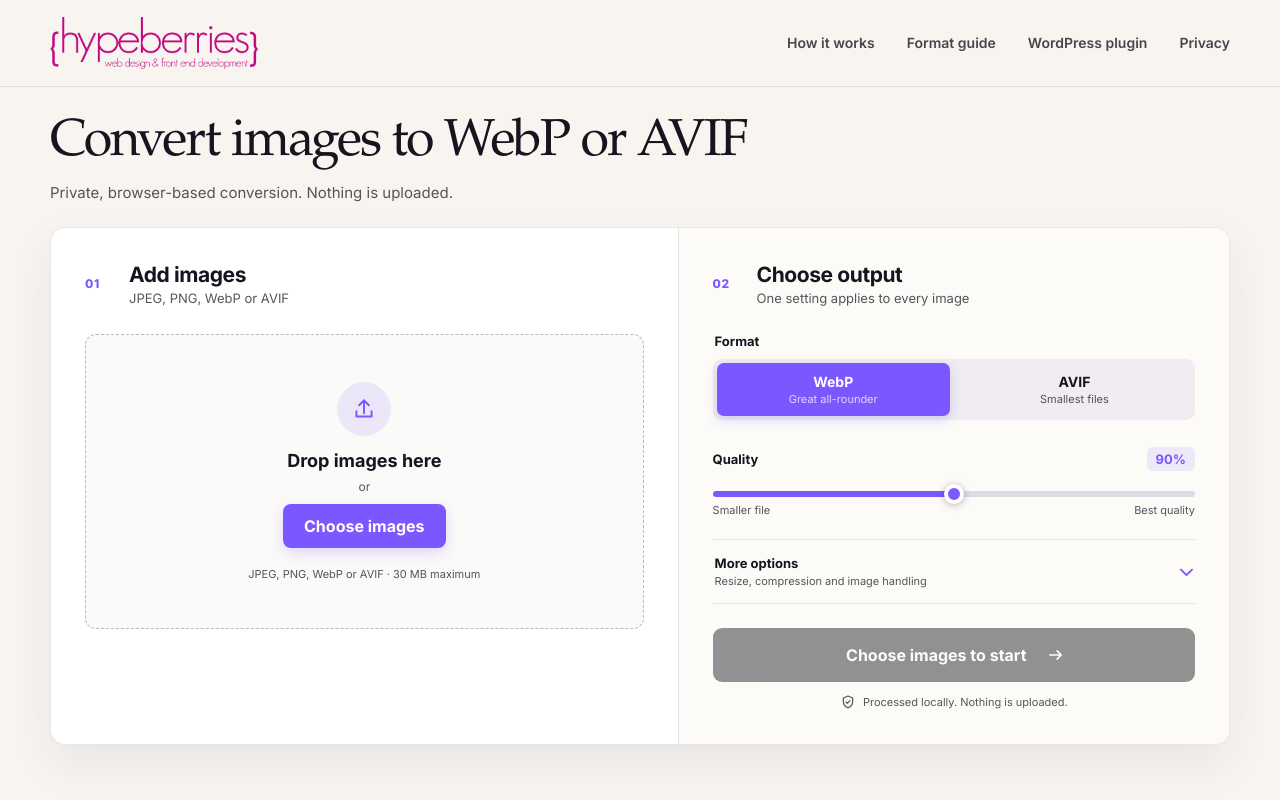
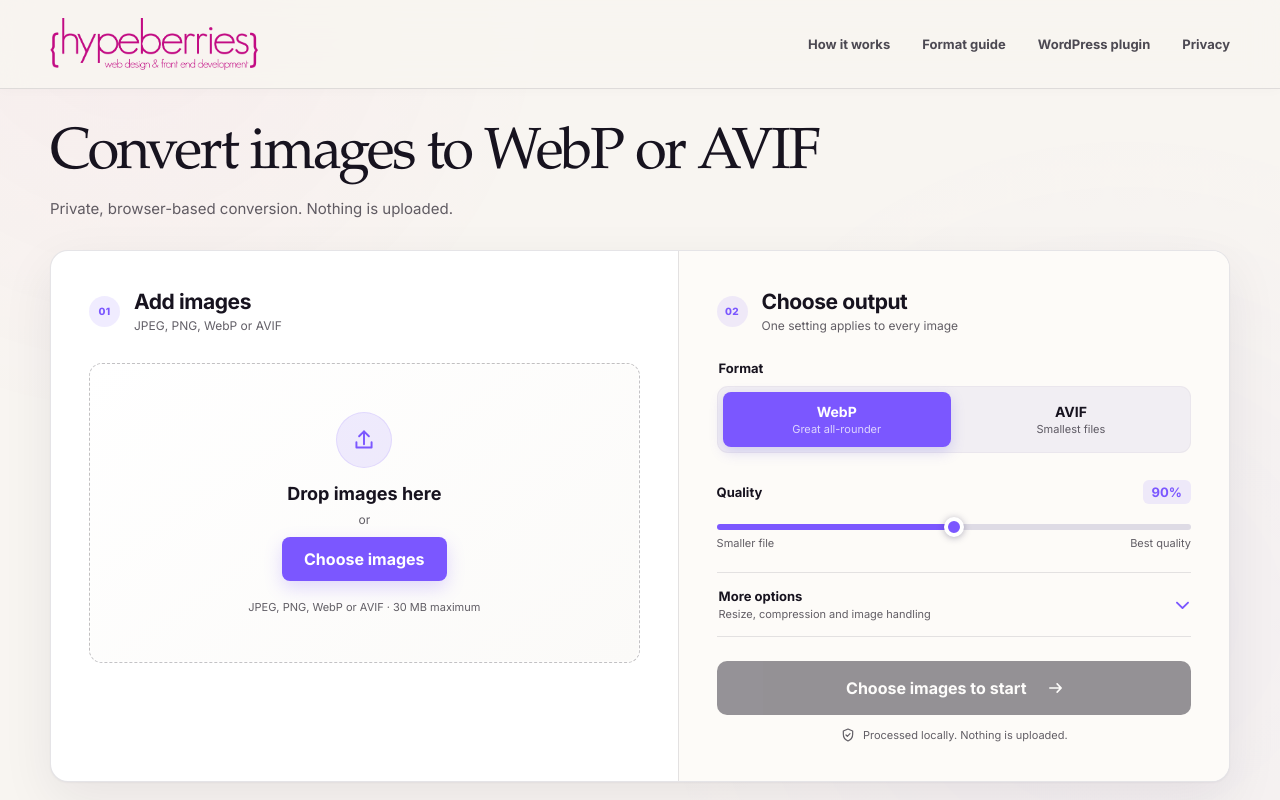
Before and after one commit to hypeberries/image-converter, a website built with Vite: page index.html in a window 1280 px wide. Shown: the top 800 px of the page. Built offline with nearby package versions, Linux system fonts and the light colour scheme.

Commit message:
Refine visual hierarchy and interaction polish

```diff
--- a/src/styles.css
+++ b/src/styles.css
@@ -5,15 +5,17 @@
   font-synthesis: none;
   text-rendering: optimizeLegibility;
   --ink: #17131f;
-  --muted: rgba(23, 19, 31, 0.72);
+  --muted: rgba(23, 19, 31, 0.68);
   --paper: #fff;
-  --line: rgba(28, 18, 48, 0.10);
-  --soft: rgba(235, 230, 240, 0.7);
+  --paper-warm: #fdfbf8;
+  --line: rgba(28, 18, 48, 0.115);
+  --soft: rgba(235, 230, 240, 0.62);
   --accent: #7b57ff;
   --accent-dark: #6843ec;
+  --accent-soft: rgba(123, 87, 255, 0.11);
   --success: #287456;
   --danger: #b64a45;
-  --shadow: 0 18px 44px rgba(28, 18, 48, 0.07);
+  --shadow: 0 1px 2px rgba(28, 18, 48, 0.04), 0 18px 52px rgba(28, 18, 48, 0.075);
 }
 
 * { box-sizing: border-box; }
@@ -25,53 +27,61 @@ body {
   margin: 0;
   min-width: 320px;
   min-height: 100vh;
-  background: #f8f5f1;
+  overflow-x: hidden;
+  background:
+    radial-gradient(circle at 10% 0%, rgba(207, 8, 126, 0.035), transparent 27rem),
+    radial-gradient(circle at 88% 18%, rgba(123, 87, 255, 0.045), transparent 31rem),
+    #f8f5f1;
 }
 
 button, input, select { font: inherit; }
 button, select, input[type="range"], input[type="checkbox"], input[type="radio"] { cursor: pointer; }
 button:disabled, input:disabled { cursor: not-allowed; }
-button:focus-visible, input:focus-visible, select:focus-visible, summary:focus-visible { outline: 3px solid rgba(99, 91, 223, 0.28); outline-offset: 2px; }
+button:focus-visible, input:focus-visible, select:focus-visible, summary:focus-visible, a:focus-visible { outline: 3px solid rgba(123, 87, 255, 0.28); outline-offset: 3px; }
 
 .site-header {
   position: sticky;
   top: 0;
   z-index: 10;
   border-bottom: 1px solid var(--line);
-  background: rgba(248, 245, 241, 0.96);
-  backdrop-filter: blur(10px);
+  background: rgba(248, 245, 241, 0.88);
+  box-shadow: 0 1px 12px rgba(28, 18, 48, 0.025);
+  backdrop-filter: blur(16px) saturate(140%);
 }
 
-.header-inner { width: min(1180px, calc(100% - 48px)); margin: 0 auto; padding: 17px 0; display: flex; align-items: center; justify-content: space-between; gap: 32px; }
+.header-inner { width: min(1180px, calc(100% - 48px)); margin: 0 auto; padding: 18px 0; display: flex; align-items: center; justify-content: space-between; gap: 32px; }
 .brand { display: inline-flex; align-items: center; color: var(--ink); text-decoration: none; }
 .brand img { display: block; width: 208px; height: auto; }
 .site-header nav { display: flex; align-items: center; gap: 32px; }
-.site-header nav a { color: rgba(23, 19, 31, 0.78); text-decoration: none; font-size: 14px; font-weight: 600; transition: color .18s; }
+.site-header nav a { position: relative; padding: 7px 0; color: rgba(23, 19, 31, 0.76); text-decoration: none; font-size: 13px; font-weight: 650; transition: color .2s; }
+.site-header nav a::after { position: absolute; right: 0; bottom: 1px; left: 0; height: 1px; content: ""; background: var(--accent); transform: scaleX(0); transform-origin: right; transition: transform .24s ease; }
+.site-header nav a:hover::after, .site-header nav a:focus-visible::after { transform: scaleX(1); transform-origin: left; }
 .site-header nav a:hover { color: var(--accent); }
 
 main { width: min(1180px, calc(100% - 56px)); margin: 0 auto; }
 
-.hero { max-width: 760px; padding: 30px 0 22px; }
-.hero h1 { margin: 0; font-family: "Iowan Old Style", "Palatino Linotype", "Book Antiqua", Palatino, "Times New Roman", serif; font-size: clamp(38px, 4.2vw, 52px); line-height: 1; letter-spacing: -.035em; font-weight: 400; }
-.hero > p { max-width: 700px; margin: 12px 0 0; color: var(--muted); font-size: 15px; line-height: 1.6; }
+.hero { max-width: 880px; padding: 38px 0 28px; }
+.hero h1 { margin: 0; font-family: "Iowan Old Style", "Palatino Linotype", "Book Antiqua", Palatino, "Times New Roman", serif; font-size: clamp(42px, 4.6vw, 58px); line-height: .98; letter-spacing: -.04em; font-weight: 400; text-wrap: balance; }
+.hero > p { max-width: 700px; margin: 14px 0 0; color: var(--muted); font-size: 15px; line-height: 1.65; }
 
-.workspace { display: grid; grid-template-columns: minmax(0, 1fr) minmax(420px, .88fr); background: var(--paper); border: 1px solid var(--line); border-radius: 15px; box-shadow: var(--shadow); overflow: hidden; }
-.panel { padding: 34px; }
-.options-panel { border-left: 1px solid var(--line); background: #fcfbf8; }
+.workspace { display: grid; grid-template-columns: minmax(0, 1fr) minmax(420px, .88fr); background: var(--paper); border: 1px solid var(--line); border-radius: 18px; box-shadow: var(--shadow); overflow: hidden; }
+.panel { padding: 38px; }
+.options-panel { border-left: 1px solid var(--line); background: var(--paper-warm); }
 .step-heading { display: flex; align-items: center; gap: 14px; }
-.step-heading > span { min-width: 30px; color: var(--accent); font-family: "Inter Variable", Inter, "Helvetica Neue", Helvetica, Arial, sans-serif; font-size: 12px; font-weight: 800; letter-spacing: .06em; line-height: 1; }
+.step-heading > span { width: 31px; height: 31px; display: grid; place-items: center; flex: 0 0 31px; color: var(--accent); background: var(--accent-soft); border-radius: 50%; font-family: "Inter Variable", Inter, "Helvetica Neue", Helvetica, Arial, sans-serif; font-size: 10px; font-weight: 800; letter-spacing: .04em; line-height: 1; }
 .step-heading h2 { margin: 0; font-size: 21px; letter-spacing: -.02em; }
-.step-heading p { margin: 3px 0 0; color: var(--muted); font-size: 13px; }
+.step-heading p { margin: 4px 0 0; color: var(--muted); font-size: 12px; }
 
-.drop-zone { width: 100%; min-height: 295px; margin-top: 28px; display: flex; flex-direction: column; align-items: center; justify-content: center; gap: 8px; color: var(--ink); background: #fbfaf8; border: 1.5px dashed rgba(23,19,31,.28); border-radius: 11px; transition: background .2s, border-color .2s; }
-.drop-zone:hover, .drop-zone.is-dragging { background: #f4f0ff; border-color: var(--accent); }
+.drop-zone { width: 100%; min-height: 300px; margin-top: 30px; display: flex; flex-direction: column; align-items: center; justify-content: center; gap: 8px; color: var(--ink); background: linear-gradient(145deg, #fff 0%, #fbfaf8 100%); border: 1.5px dashed rgba(23,19,31,.25); border-radius: 13px; box-shadow: inset 0 0 0 1px rgba(255,255,255,.55); transition: background .22s, border-color .22s, box-shadow .22s; }
+.drop-zone:hover, .drop-zone.is-dragging { background: linear-gradient(145deg, #fff 0%, #f5f1ff 100%); border-color: var(--accent); box-shadow: inset 0 0 0 1px rgba(123,87,255,.08); }
 .drop-zone.compact-drop { display: none; }
-.upload-icon { width: 54px; height: 54px; display: grid; place-items: center; margin-bottom: 6px; border-radius: 50%; color: var(--accent); background: rgba(123,87,255,.12); }
+.upload-icon { width: 56px; height: 56px; display: grid; place-items: center; margin-bottom: 7px; border: 1px solid rgba(123,87,255,.13); border-radius: 50%; color: var(--accent); background: var(--accent-soft); transition: transform .3s ease, background .3s ease; }
+.drop-zone:hover .upload-icon, .drop-zone.is-dragging .upload-icon { background: rgba(123,87,255,.15); transform: translateY(-2px); }
 .upload-icon svg { width: 26px; fill: none; stroke: currentColor; stroke-width: 1.8; stroke-linecap: round; stroke-linejoin: round; }
 .drop-zone strong { font-size: 18px; }
 .drop-separator { color: var(--muted); font-size: 12px; }
 .choose-button, .secondary-button { border-radius: 8px; font-weight: 700; }
-.choose-button { margin-top: 2px; padding: 12px 21px; color: #fff; background: var(--accent); box-shadow: 0 5px 14px rgba(123,87,255,.22); transition: background .18s, transform .18s; }
+.choose-button { margin-top: 2px; padding: 12px 22px; color: #fff; background: var(--accent); box-shadow: 0 7px 18px rgba(123,87,255,.22); transition: background .18s, transform .18s, box-shadow .18s; }
 .drop-zone:hover .choose-button { background: var(--accent-dark); transform: translateY(-1px); }
 .drop-limits { margin-top: 11px; color: var(--muted); font-size: 11px; }
 .secondary-button { margin-top: 9px; padding: 10px 16px; color: var(--ink); background: #fff; border: 1px solid rgba(23,19,31,.16); }
@@ -99,11 +109,13 @@ main { width: min(1180px, calc(100% - 56px)); margin: 0 auto; }
 fieldset { min-width: 0; margin: 0; padding: 0; border: 0; }
 .control-group { margin-top: 27px; }
 .control-group legend, .control-group > label, .control-label-row label { color: var(--ink); font-size: 13px; font-weight: 700; }
-.format-toggle { display: grid; grid-template-columns: 1fr 1fr; gap: 8px; margin-top: 10px; padding: 4px; background: var(--soft); border-radius: 9px; }
+.format-toggle { display: grid; grid-template-columns: 1fr 1fr; gap: 6px; margin-top: 10px; padding: 5px; background: var(--soft); border: 1px solid rgba(28,18,48,.035); border-radius: 11px; }
 .format-toggle label input { position: absolute; opacity: 0; pointer-events: none; }
-.format-toggle label > span { display: flex; flex-direction: column; align-items: center; padding: 10px 12px; border-radius: 7px; font-size: 14px; font-weight: 700; }
+.format-toggle label > span { display: flex; flex-direction: column; align-items: center; padding: 11px 12px; border-radius: 8px; font-size: 14px; font-weight: 700; transition: background .18s, color .18s, box-shadow .18s, transform .18s; }
+.format-toggle label:hover > span { background: rgba(255,255,255,.62); }
 .format-toggle label small { margin-top: 2px; color: var(--muted); font-size: 11px; font-weight: 400; }
-.format-toggle input:checked + span { color: #fff; background: var(--accent); box-shadow: 0 4px 12px rgba(99,91,223,.22); }
+.format-toggle input:checked + span { color: #fff; background: var(--accent); box-shadow: 0 5px 14px rgba(99,91,223,.22); }
+.format-toggle label:hover input:checked + span { background: var(--accent-dark); }
 .format-toggle input:checked + span small { color: rgba(255,255,255,.75); }
 .control-label-row { display: flex; align-items: center; justify-content: space-between; }
 .control-label-row output { padding: 4px 9px; color: var(--accent); background: rgba(123,87,255,.11); border-radius: 6px; font-weight: 700; font-size: 13px; }
@@ -175,8 +187,9 @@ input[type="number"] { padding: 0 13px; }
 .locked-check .fa-icon { width: 12px; }
 .static-option { cursor: default; }
 
-.primary-button { min-height: 54px; display: flex; align-items: center; justify-content: center; gap: 22px; padding: 0 24px; color: #fff; background: #111319; border: 0; border-radius: 9px; font-weight: 700; transition: background .2s; }
-.primary-button:hover:not(:disabled) { background: #292b33; }
+.primary-button { min-height: 54px; display: flex; align-items: center; justify-content: center; gap: 22px; padding: 0 24px; color: #fff; background: #17131f; border: 0; border-radius: 10px; box-shadow: 0 7px 18px rgba(23,19,31,.14); font-weight: 700; transition: background .2s, transform .2s, box-shadow .2s; }
+.primary-button:hover:not(:disabled) { background: #292331; box-shadow: 0 10px 23px rgba(23,19,31,.18); transform: translateY(-1px); }
+.primary-button:active:not(:disabled) { box-shadow: 0 4px 12px rgba(23,19,31,.15); transform: translateY(0); }
 .primary-button:disabled { opacity: .45; box-shadow: none; }
 .button-icon { display: inline-flex; align-items: center; justify-content: center; }
 .button-icon .fa-icon { width: 13px; }
@@ -214,10 +227,11 @@ input[type="number"] { padding: 0 13px; }
 .conversion-copy p { max-width: 620px; margin: 0; color: var(--muted); font-size: 15px; line-height: 1.72; }
 .conversion-copy p + p { margin-top: 18px; }
 .benefits { display: grid; grid-template-columns: repeat(3, 1fr); gap: 1px; margin-bottom: 76px; overflow: hidden; background: var(--line); border: 1px solid var(--line); border-radius: 11px; }
-.benefits article { padding: 28px; background: var(--paper); }
+.benefits article { padding: 30px; background: var(--paper); transition: background .22s; }
+.benefits article:hover { background: var(--paper-warm); }
 .benefits h3 { margin: 0; font-size: 15px; }
 .benefits p { margin: 9px 0 0; color: var(--muted); font-size: 13px; line-height: 1.6; }
-.wordpress-promo { display: grid; grid-template-columns: minmax(0, .9fr) minmax(420px, 1.1fr); gap: 80px; margin-bottom: 76px; padding: 42px 46px; color: #fff; background: #17131f; border-radius: 11px; }
+.wordpress-promo { display: grid; grid-template-columns: minmax(0, .9fr) minmax(420px, 1.1fr); gap: 80px; margin-bottom: 76px; padding: 46px; color: #fff; background: radial-gradient(circle at 100% 0%, rgba(123,87,255,.22), transparent 34rem), #17131f; border-radius: 14px; box-shadow: 0 18px 44px rgba(23,19,31,.10); }
 .wordpress-promo > div:first-child > span { display: block; margin-bottom: 10px; color: #b8a7ff; font-size: 11px; font-weight: 800; letter-spacing: .08em; text-transform: uppercase; }
 .wordpress-promo h2 { max-width: 470px; margin: 0; font-family: "Iowan Old Style", "Palatino Linotype", "Book Antiqua", Palatino, "Times New Roman", serif; font-size: clamp(30px, 3vw, 42px); line-height: 1.05; letter-spacing: -.04em; font-weight: 400; }
 .wordpress-promo p { max-width: 560px; margin: 3px 0 20px; color: rgba(255,255,255,.72); font-size: 14px; line-height: 1.7; }
@@ -230,15 +244,16 @@ input[type="number"] { padding: 0 13px; }
 .format-notes > div { display: grid; grid-template-columns: 92px 1fr; gap: 24px; padding: 20px 0; border-bottom: 1px solid rgba(23,19,31,.18); }
 .format-notes dt { font-weight: 800; }
 .format-notes dd { margin: 0; color: var(--muted); font-size: 14px; line-height: 1.55; }
-.privacy-note { display: grid; grid-template-columns: minmax(0, .9fr) minmax(420px, 1.1fr); gap: 80px; padding: 46px; color: #fff; background: #17131f; border-radius: 11px; scroll-margin-top: 100px; }
+.privacy-note { display: grid; grid-template-columns: minmax(0, .9fr) minmax(420px, 1.1fr); gap: 80px; padding: 46px; color: #fff; background: radial-gradient(circle at 100% 0%, rgba(207,8,126,.16), transparent 32rem), #17131f; border-radius: 14px; box-shadow: 0 18px 44px rgba(23,19,31,.10); scroll-margin-top: 100px; }
 .privacy-note p { max-width: 580px; margin: 3px 0 20px; color: rgba(255,255,255,.72); font-size: 14px; line-height: 1.7; }
 .privacy-note a { color: #fff; font-size: 14px; font-weight: 750; text-underline-offset: 4px; }
 .faq { display: grid; grid-template-columns: minmax(0, .75fr) minmax(520px, 1.25fr); gap: 80px; margin-top: 76px; padding: 62px 0; border-top: 1px solid var(--line); }
 .faq-list { border-top: 1px solid rgba(23,19,31,.18); }
 .faq-list details { border-bottom: 1px solid rgba(23,19,31,.18); }
-.faq-list summary { position: relative; padding: 18px 34px 18px 0; cursor: pointer; list-style: none; font-size: 14px; font-weight: 750; }
+.faq-list summary { position: relative; margin: 0 -10px; padding: 18px 44px 18px 10px; cursor: pointer; list-style: none; border-radius: 8px; font-size: 14px; font-weight: 750; transition: color .18s, background .18s; }
+.faq-list summary:hover { color: var(--accent-dark); background: rgba(123,87,255,.055); }
 .faq-list summary::-webkit-details-marker { display: none; }
-.faq-list summary::after { content: "+"; position: absolute; right: 4px; top: 15px; color: var(--accent); font-size: 20px; font-weight: 400; }
+.faq-list summary::after { content: "+"; position: absolute; right: 13px; top: 15px; color: var(--accent); font-size: 20px; font-weight: 400; }
 .faq-list details[open] summary::after { content: "−"; }
 .faq-list p { max-width: 660px; margin: -3px 34px 18px 0; color: var(--muted); font-size: 13px; line-height: 1.65; }
 .popular-conversions { display: flex; align-items: flex-start; justify-content: space-between; gap: 40px; padding: 0 0 76px; }
@@ -259,9 +274,9 @@ input[type="number"] { padding: 0 13px; }
 .legal-content a { color: var(--accent-dark); text-underline-offset: 3px; }
 .legal-content .legal-updated { margin-top: 38px; font-size: 12px; }
 
-.plugin-main { width: min(1060px, calc(100% - 56px)); margin: 0 auto; }
-.plugin-hero { display: grid; grid-template-columns: minmax(0, 1.15fr) minmax(310px, .85fr); gap: 72px; align-items: end; padding: 76px 0 64px; border-bottom: 1px solid var(--line); }
-.plugin-hero h1 { max-width: 720px; margin: 0; font-family: "Iowan Old Style", "Palatino Linotype", "Book Antiqua", Palatino, "Times New Roman", serif; font-size: clamp(45px, 6.4vw, 76px); line-height: .98; letter-spacing: -.045em; font-weight: 400; }
+.plugin-main { width: min(1180px, calc(100% - 56px)); margin: 0 auto; }
+.plugin-hero { display: grid; grid-template-columns: minmax(0, 1fr) 360px; gap: 72px; align-items: end; padding: 76px 0 64px; border-bottom: 1px solid var(--line); }
+.plugin-hero h1 { max-width: 790px; margin: 0; font-family: "Iowan Old Style", "Palatino Linotype", "Book Antiqua", Palatino, "Times New Roman", serif; font-size: clamp(44px, 5vw, 66px); line-height: .98; letter-spacing: -.045em; font-weight: 400; text-wrap: balance; }
 .plugin-hero-copy > p { max-width: 650px; margin: 24px 0 0; color: var(--muted); font-size: 17px; line-height: 1.65; }
 .plugin-status { display: inline-flex; align-items: center; gap: 8px; margin-bottom: 22px; padding: 7px 11px; color: var(--muted); background: var(--paper); border: 1px solid var(--line); border-radius: 99px; font-size: 11px; font-weight: 750; }
 .plugin-status::before { width: 7px; height: 7px; content: ""; background: #d49a2f; border-radius: 50%; }
@@ -273,7 +288,7 @@ input[type="number"] { padding: 0 13px; }
 .plugin-actions .plugin-secondary { color: var(--ink); background: transparent; border: 1px solid rgba(23,19,31,.2); }
 .plugin-actions .plugin-secondary:hover { border-color: var(--accent); color: var(--accent-dark); }
 .plugin-preview { margin: 46px 0 76px; }
-.plugin-preview > div { overflow: hidden; padding: 10px; background: #eeecec; border: 1px solid var(--line); border-radius: 14px; box-shadow: var(--shadow); }
+.plugin-preview > div { overflow: hidden; padding: 10px; background: #eeecec; border: 1px solid var(--line); border-radius: 16px; box-shadow: var(--shadow); }
 .plugin-preview img { display: block; width: 100%; height: auto; border-radius: 8px; }
 .plugin-preview figcaption { margin: 13px 4px 0; color: var(--muted); font-size: 12px; line-height: 1.55; }
 .plugin-facts { display: grid; grid-template-columns: repeat(3, 1fr); gap: 1px; margin: 0 0 76px; overflow: hidden; background: var(--line); border: 1px solid var(--line); border-radius: 11px; }
@@ -294,7 +309,7 @@ input[type="number"] { padding: 0 13px; }
 .plugin-faq { display: grid; grid-template-columns: minmax(0, .75fr) minmax(520px, 1.25fr); gap: 80px; padding: 64px 0 76px; }
 .plugin-faq h2 { margin: 0; font-family: "Iowan Old Style", "Palatino Linotype", "Book Antiqua", Palatino, "Times New Roman", serif; font-size: clamp(32px, 3.2vw, 44px); line-height: 1.04; letter-spacing: -.04em; font-weight: 400; }
 
-footer { padding: 26px 0 36px; color: var(--muted); border-top: 1px solid var(--line); }
+footer { padding: 32px 0 42px; color: var(--muted); background: rgba(255,255,255,.22); border-top: 1px solid var(--line); }
 .footer-inner { width: min(1180px, calc(100% - 48px)); margin: 0 auto; display: grid; grid-template-columns: 1.35fr 1fr 1fr; gap: 48px; align-items: start; }
 .footer-brand img { width: 180px; height: auto; }
 .footer-inner p { margin: 6px 0 0; font-size: 14px; line-height: 1.5; }
@@ -319,6 +334,12 @@ footer { padding: 26px 0 36px; color: var(--muted); border-top: 1px solid var(--
   .how-it-works, .conversion-context, .guide, .privacy-note, .faq, .wordpress-promo, .plugin-hero, .plugin-section, .plugin-faq { grid-template-columns: 1fr; gap: 34px; }
   .benefits, .plugin-facts { grid-template-columns: 1fr; }
   .footer-inner { grid-template-columns: 1fr; }
+}
+
+@media (max-width: 1080px) and (min-width: 901px) {
+  .site-header nav { gap: 20px; }
+  .site-header nav a { font-size: 12px; }
+  .plugin-hero { grid-template-columns: minmax(0, 1fr) 320px; gap: 48px; }
 }
 
 @media (max-width: 620px) {
@@ -363,4 +384,5 @@ footer { padding: 26px 0 36px; color: var(--muted); border-top: 1px solid var(--
 
 @media (prefers-reduced-motion: reduce) {
   *, *::before, *::after { scroll-behavior: auto !important; animation-duration: .01ms !important; transition-duration: .01ms !important; }
+  .drop-zone:hover .upload-icon, .drop-zone.is-dragging .upload-icon, .primary-button:hover:not(:disabled), .primary-button:active:not(:disabled) { transform: none; }
 }
```
